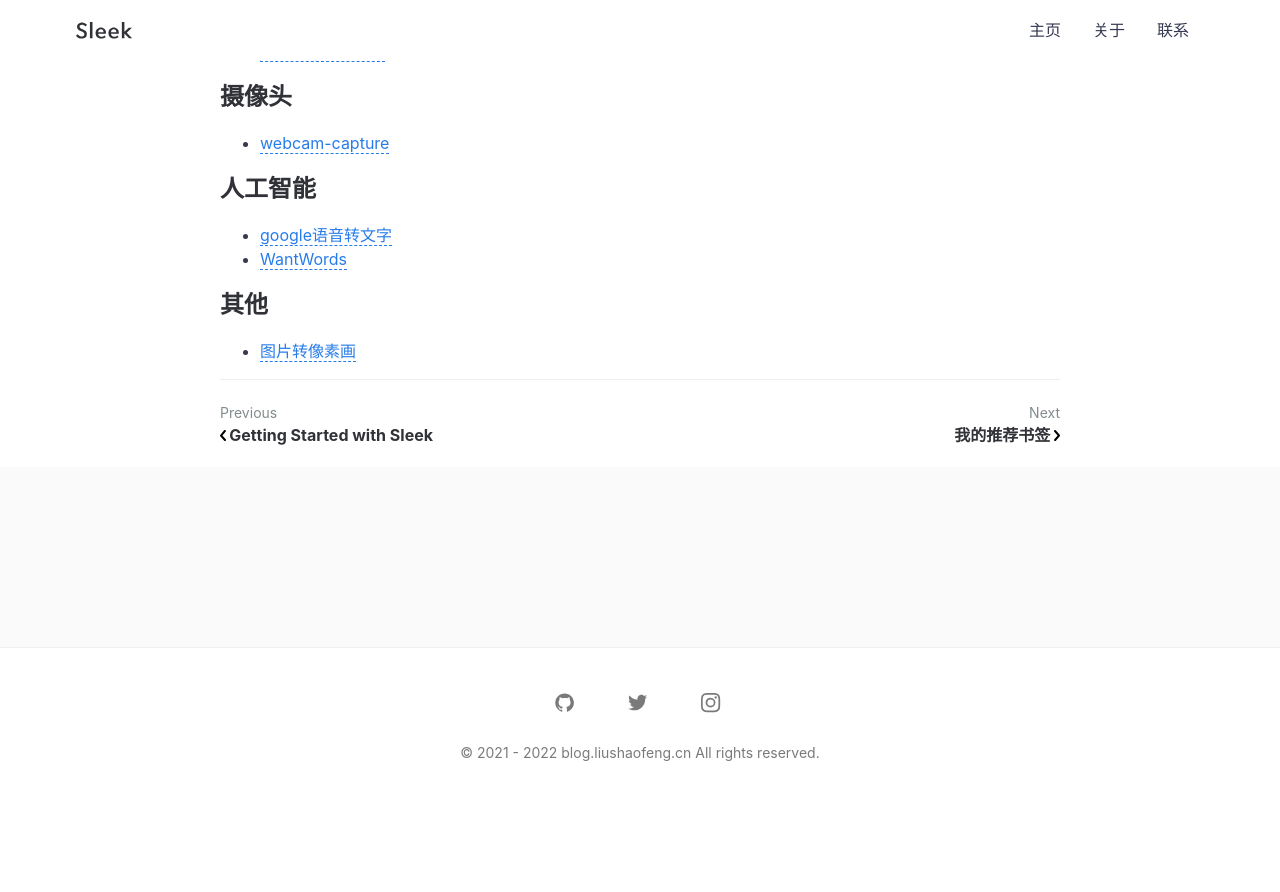
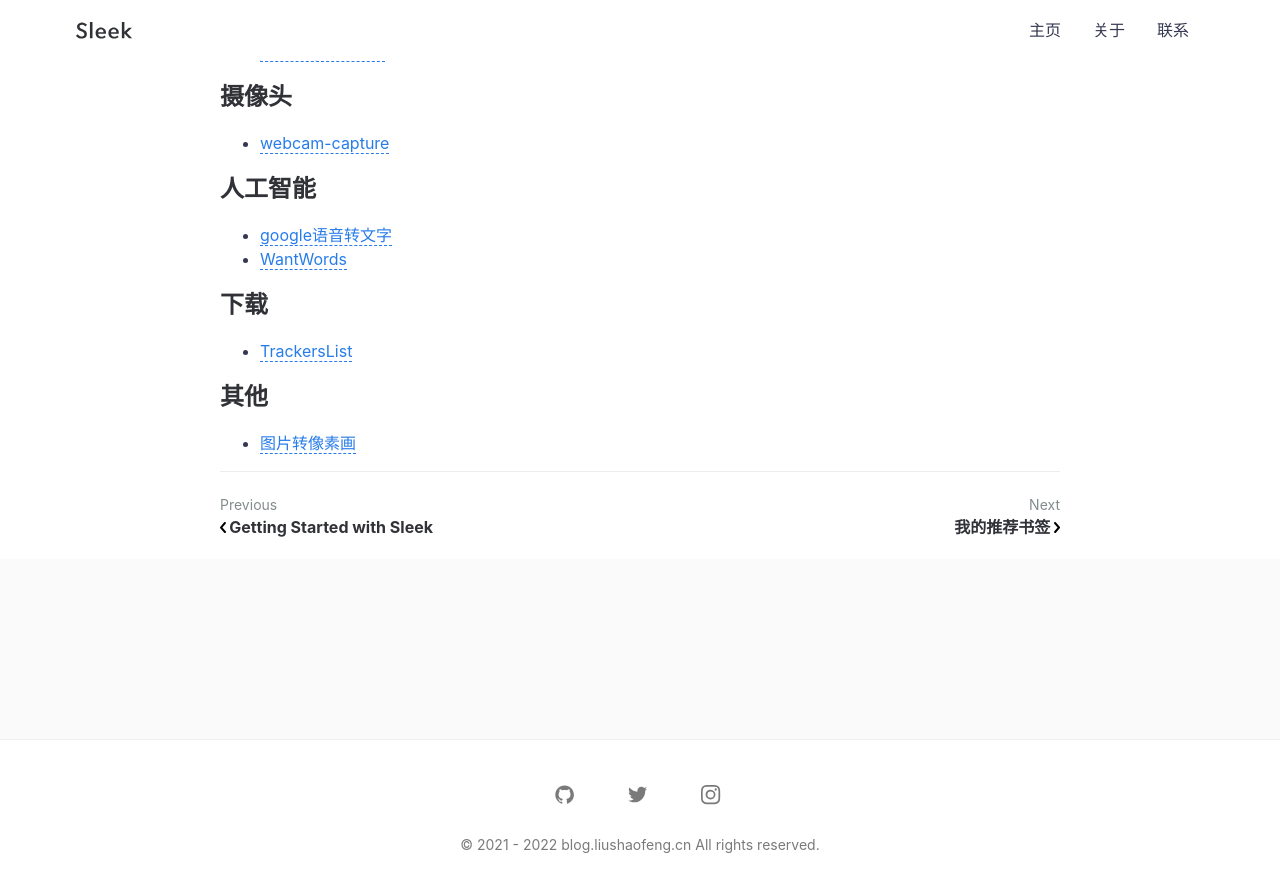
Before and after one commit to liushaofeng89/blog, a Jekyll site: the page built from _posts/2021-12-02-github-recommend.md, in a window 1280 px wide and 900 px high, scrolled down 1017 px. Shown: the top 892 px of the window. Built offline with Jekyll 4.4.1, drawn with Linux system fonts in a browser that asks for light colours; comment, search, counter and statistics services are not loaded; before the commit the page ends 1825 px from its top, so only the background shows below that.

Commit message:
Update 2021-12-02-github-recommend.md
add TrackersList

```diff
--- a/_posts/2021-12-02-github-recommend.md
+++ b/_posts/2021-12-02-github-recommend.md
@@ -28,5 +28,8 @@ featured-img: github
   * [google语音转文字](https://github.com/opensourceteams/google-sdk-speech-to-text)
   * [WantWords](https://github.com/thunlp/WantWords)
 
+## 下载
+  * [TrackersList](https://github.com/XIU2/TrackersListCollection)
+
 ## 其他
   * [图片转像素画](https://github.com/chuiliu/the-pixel-art)
```
